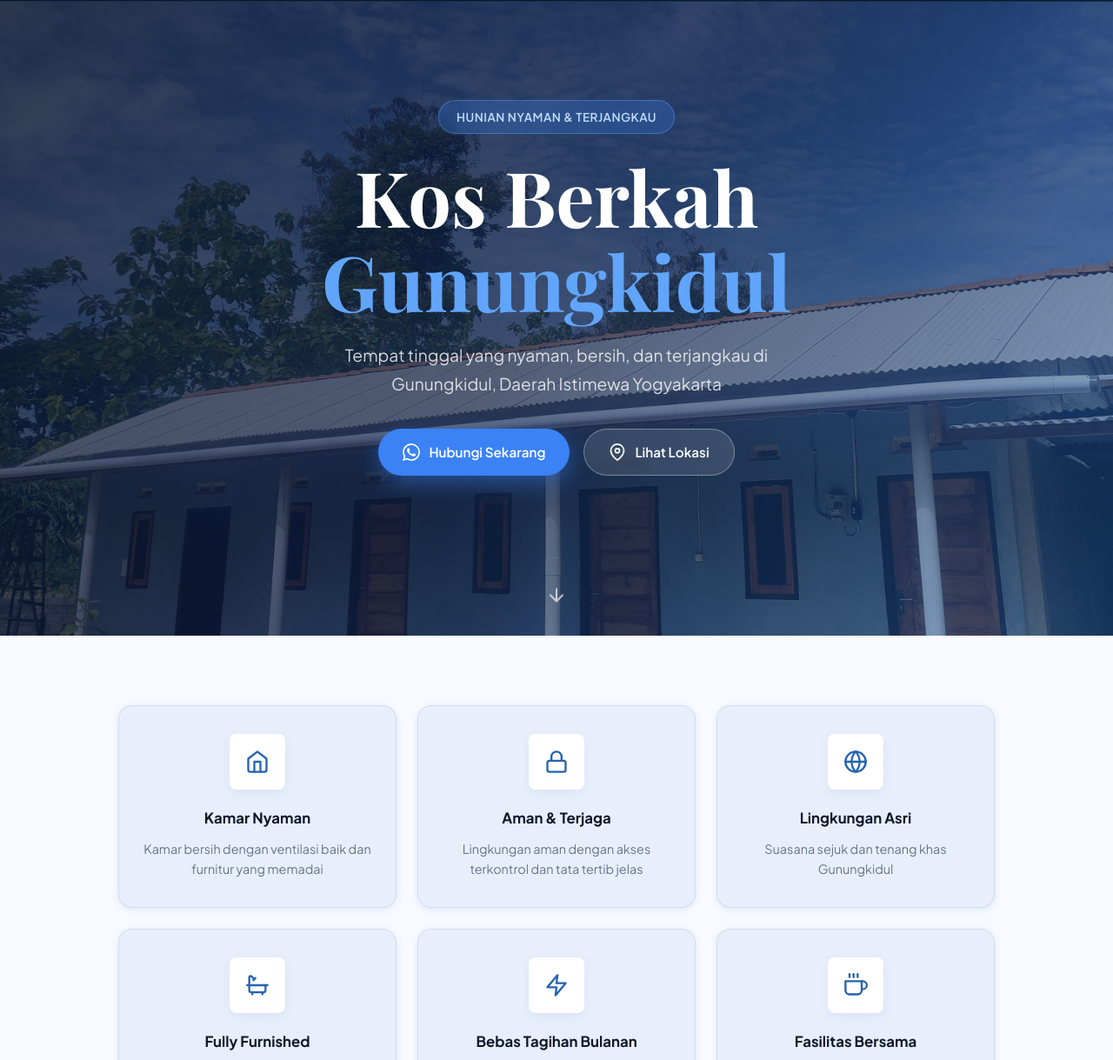
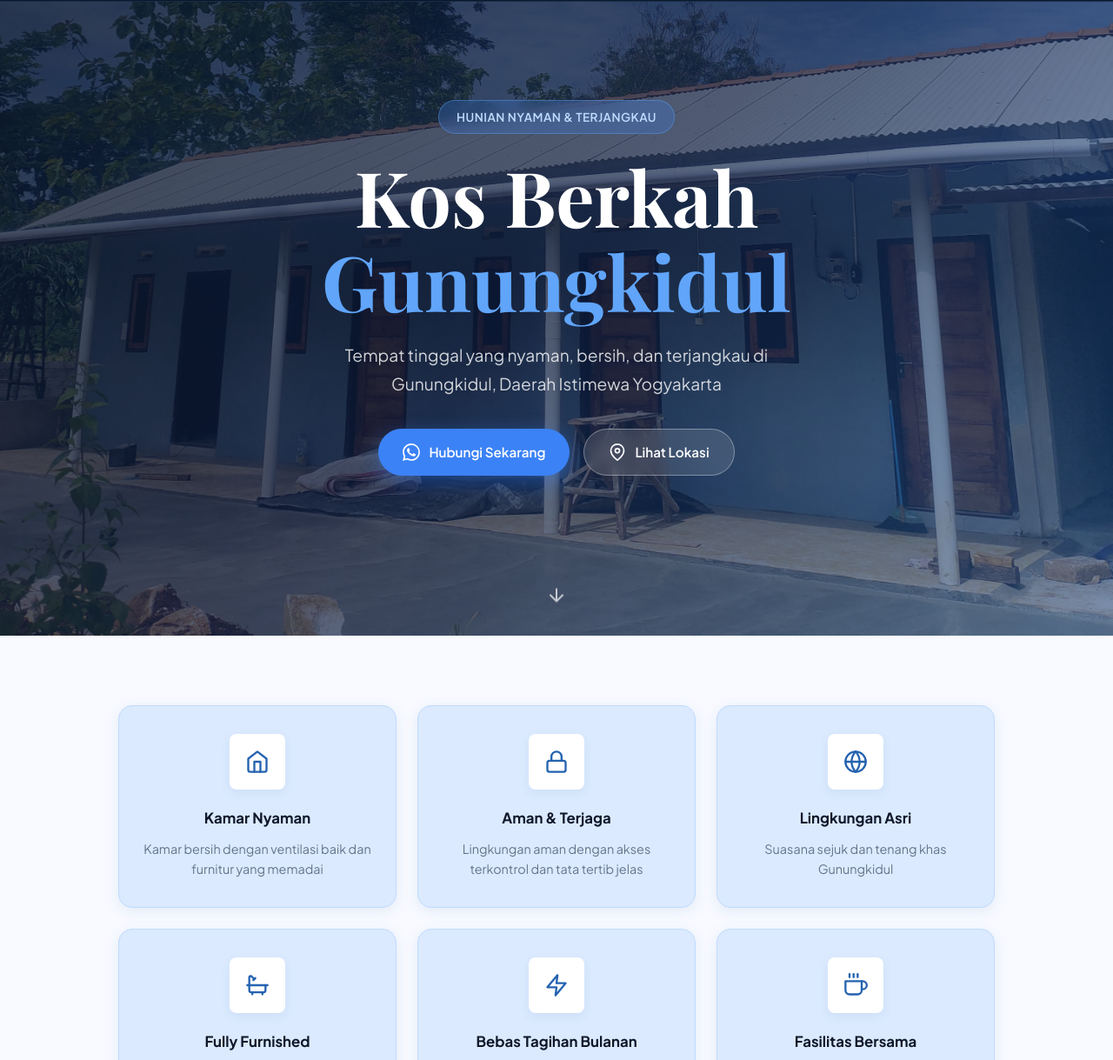
Before and after one commit to hisyamyasidp/KosBerkahGunungkidul-Webpage, a plain HTML site: page index.html in a window 1280 px wide. Shown: the part 69-1288 px from the top of the page at 87% size. Drawn offline with nearby package versions, Linux system fonts and the light colour scheme.

Commit message:
Enhance feature card background contrast and adjust image object-position

```diff
--- a/style.css
+++ b/style.css
@@ -181,7 +181,7 @@ a { text-decoration: none; color: inherit; }
   width: 100%;
   height: 100%;
   object-fit: cover;
-  object-position: center;
+  object-position: center 80%;
 }
 
 .hero-content {
@@ -345,12 +345,12 @@ a { text-decoration: none; color: inherit; }
 .feature-card {
   flex: 1 1 280px;
   max-width: 320px;
-  background: #e8effa;
+  background: #dbeafe;
   border-radius: var(--radius-md);
   padding: 32px 24px;
   text-align: center;
-  box-shadow: var(--shadow-sm);
-  border: 1px solid rgba(37,99,176,.12);
+  box-shadow: 0 4px 16px rgba(37,99,176,.1);
+  border: 1px solid #bfdbfe;
   transition: var(--transition);
 }
 
@@ -456,6 +456,7 @@ a { text-decoration: none; color: inherit; }
 
 .gallery-item img {
   height: 100%;
+  object-position: center 80%;
   transition: transform .5s ease;
 }
 
```
